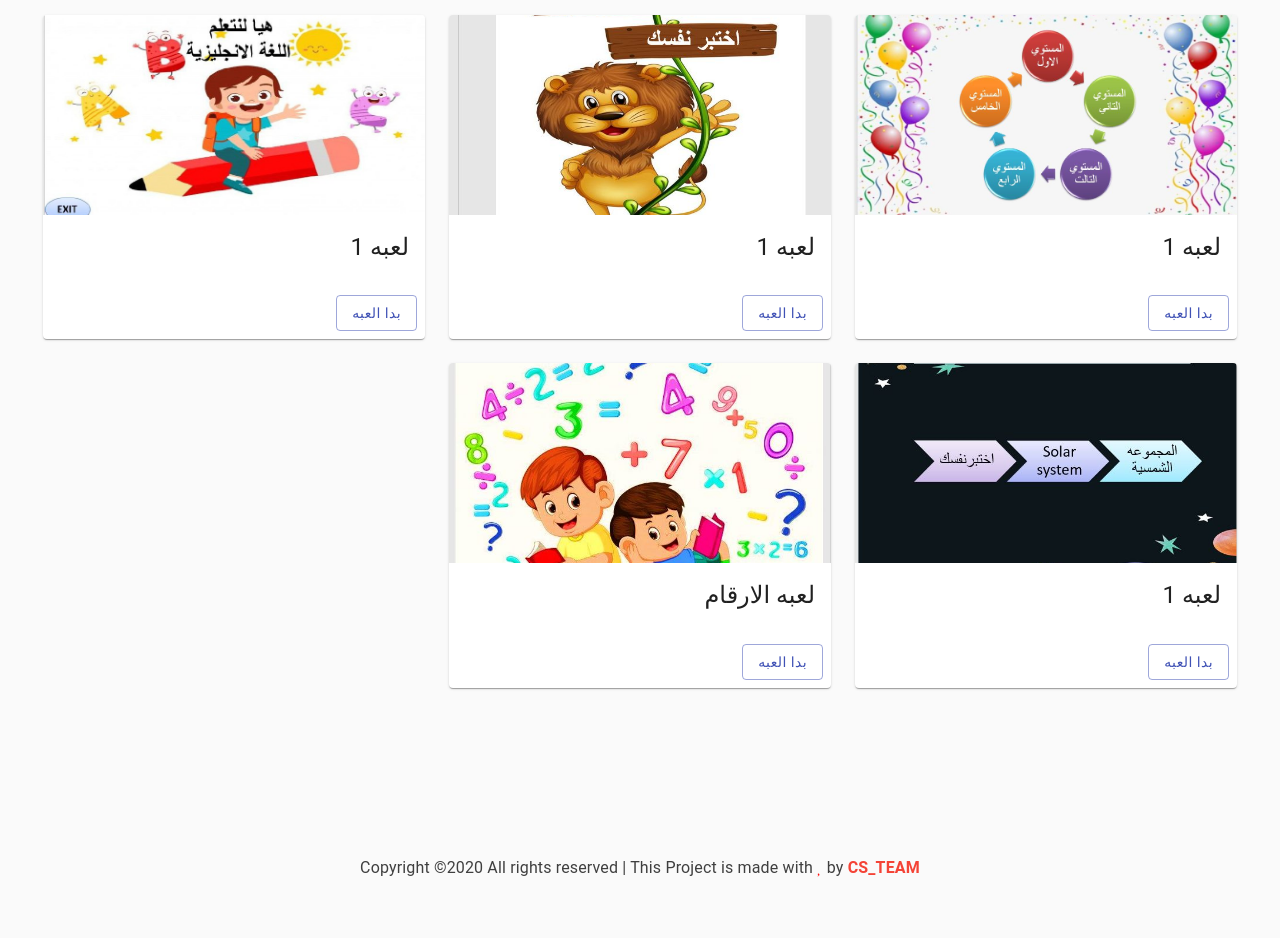
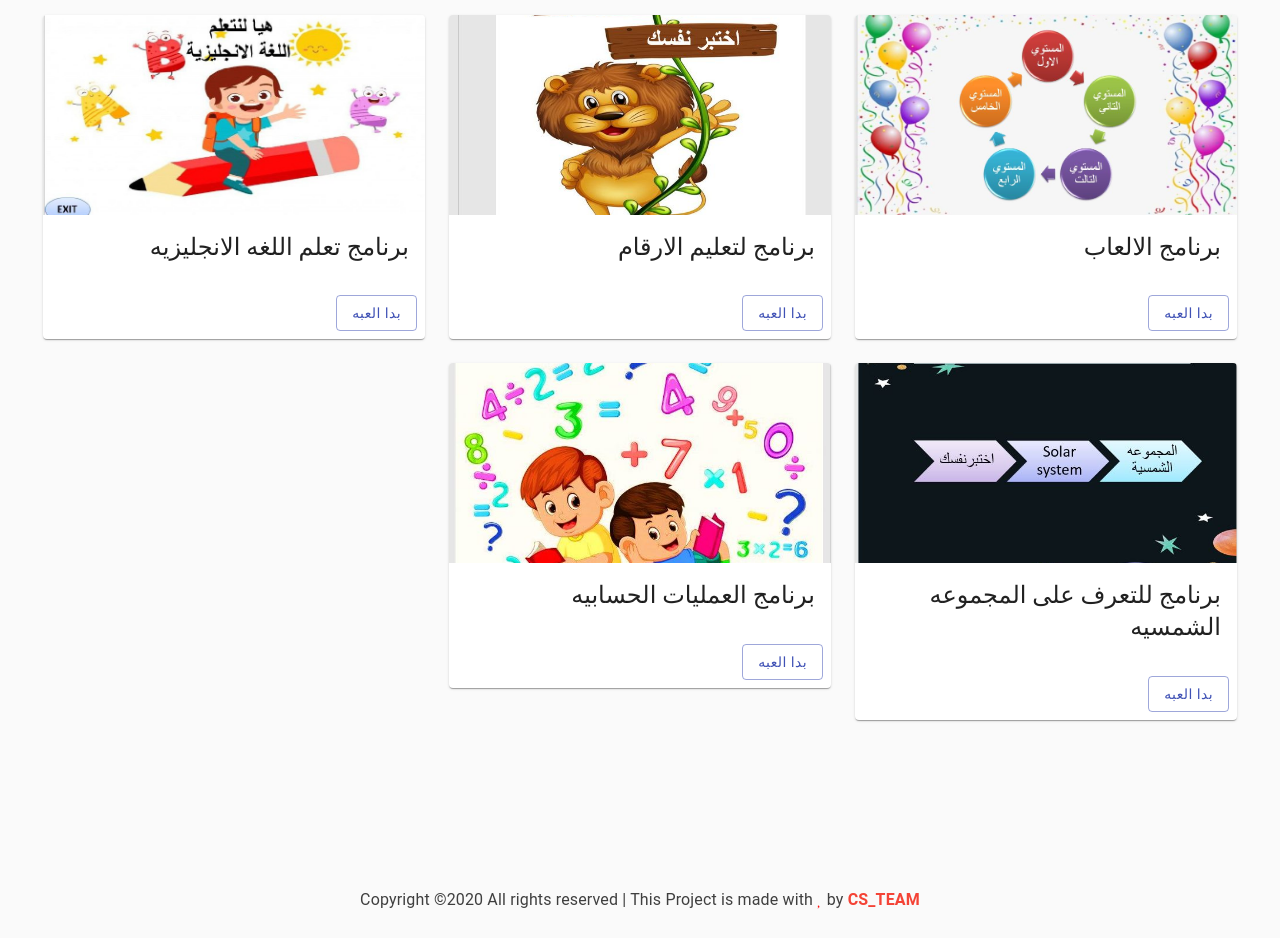
Before and after one commit to ahmedelkordy409/thkatop, a Gatsby site: page /servicetwo in a window 1280 px wide. Shown: the part 923-1861 px from the top of the page. Before the commit the page ends 1829 px from the top, so only its background shows below. Built offline with nearby package versions, Linux system fonts and the light colour scheme; Gatsby itself is replaced by a stand-in of ours.

Commit message:
17-9-2020

```diff
--- a/src/components/aboutussection.js
+++ b/src/components/aboutussection.js
@@ -27,7 +27,7 @@ export default () => {
           <VideoWarrp>
               <ReactPlayer
                 className='react-player'
-                url='https://www.youtube.com/watch?v=ysz5S6PUM-U'
+                url='https://www.youtube.com/watch?v=TwQbVj5hDHA'
                 width='100%'
                 height='100%'
               />
--- a/src/components/teamsection.js
+++ b/src/components/teamsection.js
@@ -13,7 +13,7 @@ const teamData = [
   {
     avatar: "https://cdn.statically.io/img/i.ibb.co/nRL0c2T/3.jpg?w=100&h=100&f=auto",
     name: "د . صفاء إبراهيم",
-    role: "Doctor",
+    role: "المشرف على المشروع",
     section: "دكتورة تخاطب بكلية علوم ذوي الأحتياجات",
   },
   {
--- a/src/pages/servicetwo.js
+++ b/src/pages/servicetwo.js
@@ -38,32 +38,32 @@ const games = [
 {
   id: 1,
   image: "/games/1.jpg",
-  tittle: "لعبه 1",
-  url: "https://drive.google.com/file/d/1o3W7tko4Mc1Cx2SBavUAtfaxSWjffCuf/view?usp=drivesdk",
+  tittle: "برنامج الالعاب",
+  url: "https://onedrive.live.com/embed?cid=1279CF6FCC04ACB9&resid=1279CF6FCC04ACB9%21127&authkey=AA7I42FMiQbWuaI&em=2",
 },
 {
   id: 2,
   image: "/games/2.jpg",
-  tittle: "لعبه 1",
-  url: "https://drive.google.com/file/d/1o3W7tko4Mc1Cx2SBavUAtfaxSWjffCuf/view?usp=drivesdk",
+  tittle: "برنامج لتعليم الارقام",
+  url: "https://onedrive.live.com/embed?cid=1279CF6FCC04ACB9&resid=1279CF6FCC04ACB9%21126&authkey=ANMII02qejK0vF0&em=2",
 },
 {
   id: 3,
   image: "/games/3.jpg",
-  tittle: "لعبه 1",
-  url: "https://drive.google.com/file/d/1o3W7tko4Mc1Cx2SBavUAtfaxSWjffCuf/view?usp=drivesdk",
+  tittle: "برنامج تعلم اللغه الانجليزيه",
+  url: "https://onedrive.live.com/embed?cid=1279CF6FCC04ACB9&resid=1279CF6FCC04ACB9%21130&authkey=ADSzHx4A4gdYPos&em=2",
 },
 {
   id: 4,
   image: "/games/4.jpg",
-  tittle: "لعبه 1",
-  url: "https://drive.google.com/file/d/1o3W7tko4Mc1Cx2SBavUAtfaxSWjffCuf/view?usp=drivesdk",
+  tittle: "برنامج للتعرف على المجموعه الشمسيه",
+  url: "https://onedrive.live.com/embed?cid=1279CF6FCC04ACB9&resid=1279CF6FCC04ACB9%21124&authkey=AMtUyBp8Cd2UCco&em=2",
 },
 {
   id: 5,
   image: "/games/5.jpg",
-  tittle: "لعبه الارقام",
-  url: "https://1drv.ms/p/s!AgG2GfpF2qNdadgdnIQjurufTf4",
+  tittle: " برنامج العمليات الحسابيه",
+  url: "https://onedrive.live.com/embed?cid=1279CF6FCC04ACB9&resid=1279CF6FCC04ACB9%21129&authkey=AMoaakKoY5gVUGc&em=2",
 },
 ];
 
@@ -180,11 +180,16 @@ return(
                       </Toolbar>
                     </AppBar>
 
+                     <iframe
+                         src={game.url}
+                         width="100%"
+                         height="100%"
+                         frameborder="0"
+                         scrolling="no"
+                         title={game.tittle}
+                         >
+                     </iframe>
 
-
-
-
-  <iframe src="https://onedrive.live.com/embed?cid=1279CF6FCC04ACB9&resid=1279CF6FCC04ACB9%21124&authkey=AMtUyBp8Cd2UCco&em=2" width="402" height="327" frameborder="0" scrolling="no"></iframe>
                   </Dialog>
                </Grid>
          ))}
```
